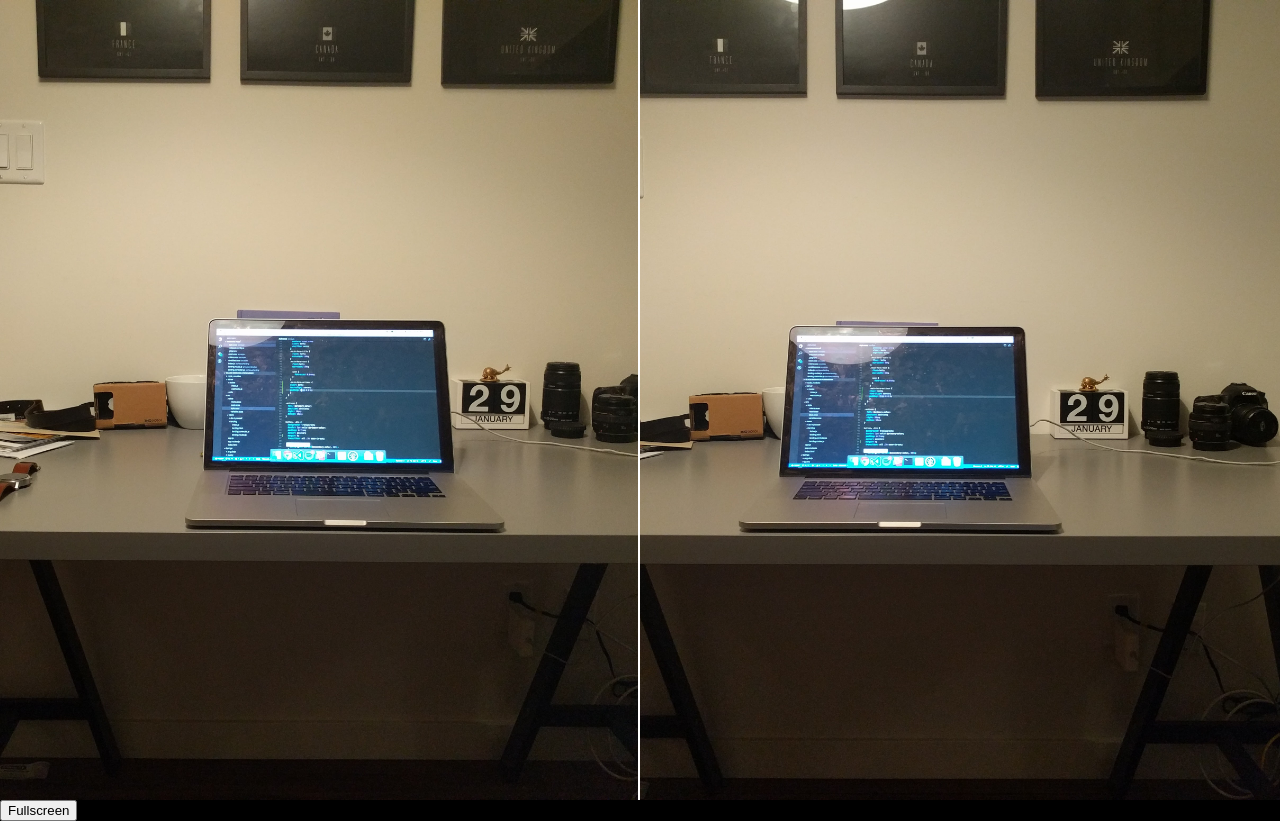
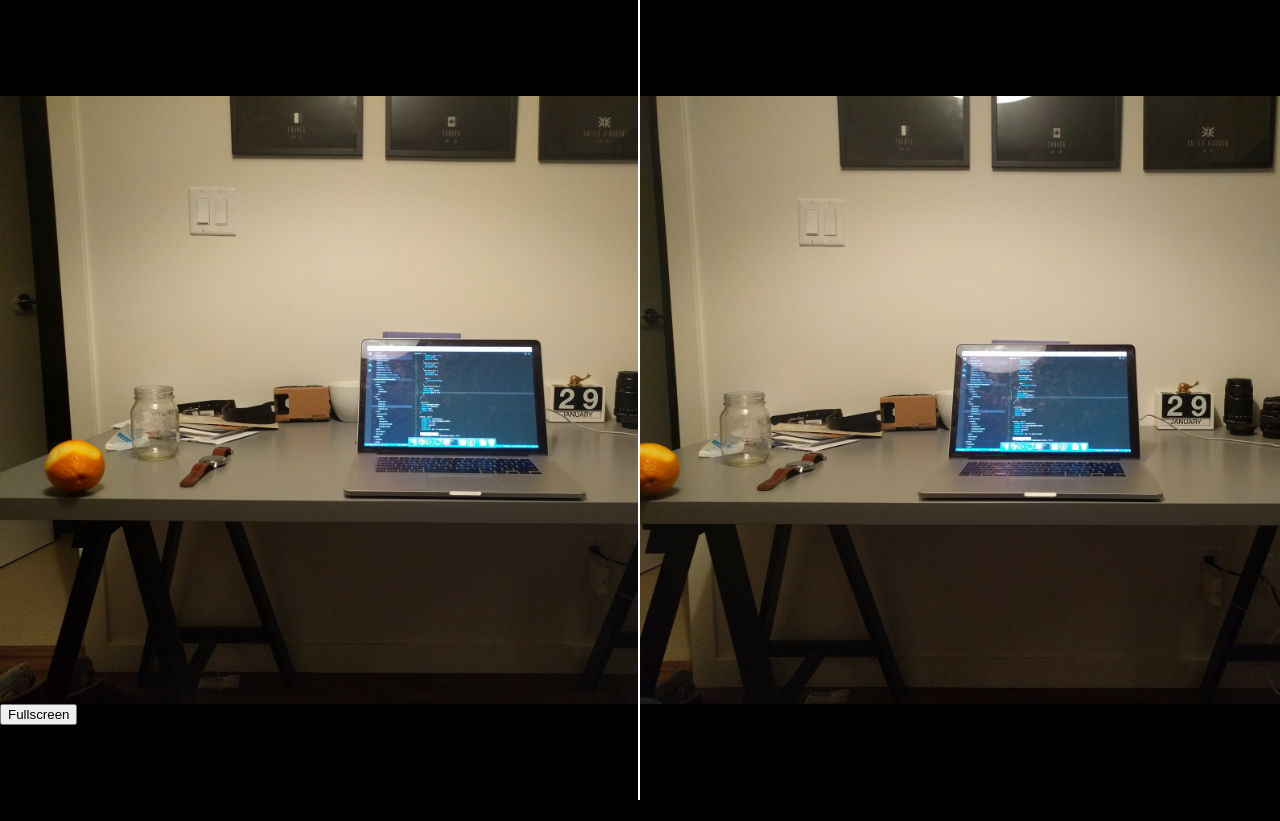
Before and after one commit to camerondubas/cardboard-3d-viewer, a website: page src/index.html in a window 1280 px wide. After the commit the page ends 800 px from the top, so only its background shows below. Drawn offline with Linux system fonts and the light colour scheme.

Commit message:
Adjust styling go images

```diff
--- a/src/style.css
+++ b/src/style.css
@@ -43,7 +43,7 @@ table {
 }
 
 
-body {
+body, html {
   background: black;
 }
 
@@ -58,12 +58,13 @@ body {
 
 .image-wrapper {
   width: 50vw;
-  height: 100vh;
+  height: 76vh;
   overflow: hidden;
   float: left;
+  margin-top: 12vh;
 }
 
 .image {
   height: 100%;
-  transform: translateX(-25%);
+  /*transform: translateX(-15%);*/
 }
```
